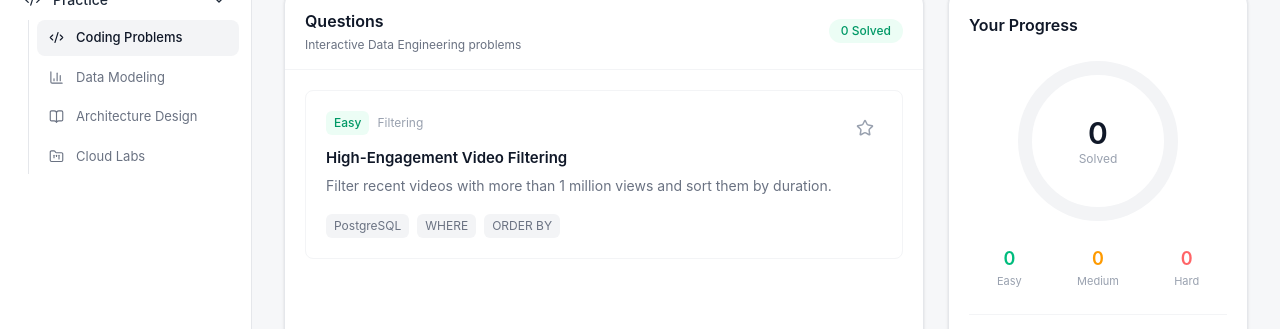
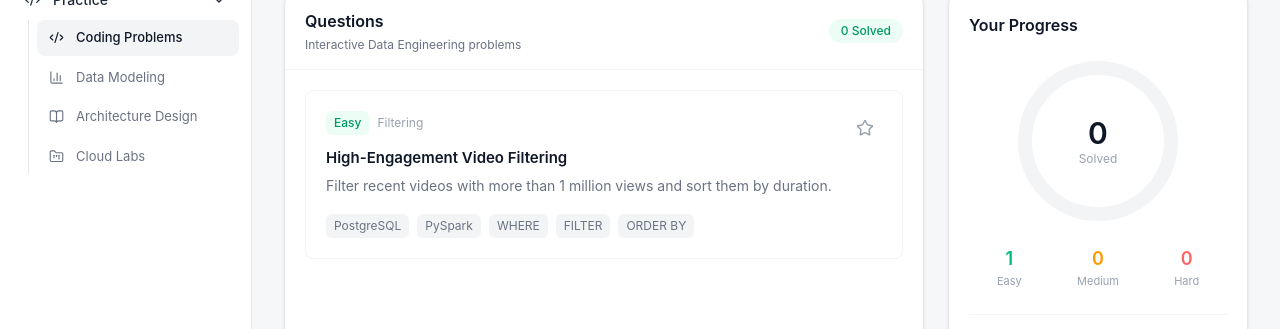
Before and after one commit to eagleanurag/queryvanta, a React (Vite) app: page / in a window 1280 px wide. Shown: the part 285-614 px from the top of the page. Built offline with nearby package versions, Linux system fonts and the light colour scheme.

Commit message:
Add structured question data model

```diff
--- a/src/App.tsx
+++ b/src/App.tsx
@@ -9,6 +9,8 @@ import {
   Star,
   Target,
 } from "lucide-react";
+
+import { questions } from "./data/questions";
 
 const navigation = [
   { label: "Home", icon: Home },
@@ -25,6 +27,28 @@ const practiceItems = [
 ];
 
 function App() {
+  const totalQuestions = questions.length;
+  const solvedQuestions = questions.filter(
+    (question) => question.solved,
+  ).length;
+
+  const easyQuestions = questions.filter(
+    (question) => question.difficulty === "Easy",
+  ).length;
+
+  const mediumQuestions = questions.filter(
+    (question) => question.difficulty === "Medium",
+  ).length;
+
+  const hardQuestions = questions.filter(
+    (question) => question.difficulty === "Hard",
+  ).length;
+
+  const completionPercentage =
+    totalQuestions === 0
+      ? 0
+      : Math.round((solvedQuestions / totalQuestions) * 100);
+
   return (
     <div className="min-h-screen bg-[#f6f7f9] text-[#202124]">
       {/* Sidebar */}
@@ -40,6 +64,7 @@ function App() {
               <div className="text-[15px] font-semibold text-gray-900">
                 QueryVanta
               </div>
+
               <div className="text-[11px] text-gray-400">
                 Data Engineering Practice
               </div>
@@ -114,6 +139,7 @@ function App() {
               <h1 className="text-xl font-semibold text-gray-900">
                 Coding Problems
               </h1>
+
               <p className="mt-0.5 text-xs text-gray-500">
                 Practice SQL, PySpark and Data Engineering
               </p>
@@ -156,6 +182,7 @@ function App() {
                   className="flex min-w-[145px] items-center justify-between rounded-lg border border-gray-200 bg-white px-3 py-2.5 text-sm text-gray-500 hover:bg-gray-50"
                 >
                   {filter}
+
                   <ChevronDown size={15} />
                 </button>
               ))}
@@ -172,111 +199,162 @@ function App() {
                     <h2 className="font-semibold text-gray-900">
                       Questions
                     </h2>
+
                     <p className="mt-1 text-xs text-gray-500">
                       Interactive Data Engineering problems
                     </p>
                   </div>
 
                   <span className="rounded-full bg-emerald-50 px-3 py-1 text-xs font-medium text-emerald-600">
-                    0 Solved
+                    {solvedQuestions} Solved
                   </span>
                 </div>
               </div>
 
-              {/* Temporary question preview */}
-              <div className="p-5">
-                <div className="rounded-lg border border-gray-100 p-5 transition hover:border-gray-200 hover:shadow-sm">
+              {/* Questions */}
+              <div className="space-y-4 p-5">
+                {questions.map((question) => (
+                  <div
+                    key={question.id}
+                    className="rounded-lg border border-gray-100 p-5 transition hover:border-gray-200 hover:shadow-sm"
+                  >
                     <div className="flex items-start justify-between gap-4">
                       <div>
+                        {/* Difficulty + category */}
                         <div className="flex items-center gap-2">
-                        <span className="rounded-md bg-emerald-50 px-2 py-1 text-xs font-medium text-emerald-600">
-                          Easy
+                          <span
+                            className={`rounded-md px-2 py-1 text-xs font-medium ${
+                              question.difficulty === "Easy"
+                                ? "bg-emerald-50 text-emerald-600"
+                                : question.difficulty === "Medium"
+                                  ? "bg-amber-50 text-amber-600"
+                                  : "bg-red-50 text-red-500"
+                            }`}
+                          >
+                            {question.difficulty}
                           </span>
 
                           <span className="text-xs text-gray-400">
-                          Filtering
+                            {question.category}
                           </span>
                         </div>
 
+                        {/* Title */}
                         <h3 className="mt-3 text-[15px] font-semibold text-gray-900">
-                        High-Engagement Video Filtering
+                          {question.title}
                         </h3>
 
+                        {/* Description */}
                         <p className="mt-1 max-w-2xl text-sm leading-6 text-gray-500">
-                        Filter recent videos with more than 1 million views
-                        and sort them by duration.
+                          {question.description}
                         </p>
                       </div>
 
+                      {/* Bookmark */}
                       <button className="rounded-lg p-2 text-gray-400 hover:bg-gray-100 hover:text-gray-700">
                         <Star size={18} />
                       </button>
                     </div>
 
+                    {/* Tags */}
                     <div className="mt-4 flex flex-wrap gap-2">
-                    <span className="rounded-md bg-gray-100 px-2 py-1 text-xs text-gray-500">
-                      PostgreSQL
+                      {question.languages.map((language) => (
+                        <span
+                          key={language}
+                          className="rounded-md bg-gray-100 px-2 py-1 text-xs text-gray-500"
+                        >
+                          {language}
                         </span>
+                      ))}
 
-                    <span className="rounded-md bg-gray-100 px-2 py-1 text-xs text-gray-500">
-                      WHERE
+                      {question.tags.map((tag) => (
+                        <span
+                          key={tag}
+                          className="rounded-md bg-gray-100 px-2 py-1 text-xs text-gray-500"
+                        >
+                          {tag}
                         </span>
-
-                    <span className="rounded-md bg-gray-100 px-2 py-1 text-xs text-gray-500">
-                      ORDER BY
-                    </span>
+                      ))}
                     </div>
                   </div>
+                ))}
               </div>
             </section>
 
             {/* Progress */}
             <aside className="rounded-xl border border-gray-200 bg-white p-5 shadow-sm">
-              <h2 className="font-semibold text-gray-900">Your Progress</h2>
+              <h2 className="font-semibold text-gray-900">
+                Your Progress
+              </h2>
 
+              {/* Progress circle */}
               <div className="mt-6 flex items-center justify-center">
                 <div className="flex h-40 w-40 items-center justify-center rounded-full border-[14px] border-gray-100">
                   <div className="text-center">
                     <div className="text-3xl font-semibold text-gray-900">
-                      0
+                      {solvedQuestions}
                     </div>
-                    <div className="text-xs text-gray-400">Solved</div>
+
+                    <div className="text-xs text-gray-400">
+                      Solved
+                    </div>
                   </div>
                 </div>
               </div>
 
+              {/* Difficulty counts */}
               <div className="mt-6 grid grid-cols-3 gap-2 text-center">
                 <div>
                   <div className="text-lg font-semibold text-emerald-500">
-                    0
+                    {easyQuestions}
                   </div>
-                  <div className="text-[11px] text-gray-400">Easy</div>
+
+                  <div className="text-[11px] text-gray-400">
+                    Easy
+                  </div>
                 </div>
 
                 <div>
                   <div className="text-lg font-semibold text-amber-500">
-                    0
+                    {mediumQuestions}
                   </div>
-                  <div className="text-[11px] text-gray-400">Medium</div>
+
+                  <div className="text-[11px] text-gray-400">
+                    Medium
+                  </div>
                 </div>
 
                 <div>
                   <div className="text-lg font-semibold text-red-400">
-                    0
+                    {hardQuestions}
                   </div>
-                  <div className="text-[11px] text-gray-400">Hard</div>
+
+                  <div className="text-[11px] text-gray-400">
+                    Hard
+                  </div>
                 </div>
               </div>
 
+              {/* Statistics */}
               <div className="mt-6 border-t border-gray-100 pt-5">
                 <div className="flex items-center justify-between text-sm">
-                  <span className="text-gray-500">Total Questions</span>
-                  <span className="font-medium text-gray-900">1</span>
+                  <span className="text-gray-500">
+                    Total Questions
+                  </span>
+
+                  <span className="font-medium text-gray-900">
+                    {totalQuestions}
+                  </span>
                 </div>
 
                 <div className="mt-3 flex items-center justify-between text-sm">
-                  <span className="text-gray-500">Completed</span>
-                  <span className="font-medium text-gray-900">0%</span>
+                  <span className="text-gray-500">
+                    Completed
+                  </span>
+
+                  <span className="font-medium text-gray-900">
+                    {completionPercentage}%
+                  </span>
                 </div>
               </div>
             </aside>
--- /dev/null
+++ b/src/data/questions.ts
@@ -0,0 +1,28 @@
+export type Difficulty = "Easy" | "Medium" | "Hard";
+
+export type Question = {
+  id: string;
+  title: string;
+  description: string;
+  difficulty: Difficulty;
+  category: string;
+  languages: string[];
+  tags: string[];
+  companies: string[];
+  solved: boolean;
+};
+
+export const questions: Question[] = [
+  {
+    id: "high-engagement-video-filtering",
+    title: "High-Engagement Video Filtering",
+    description:
+      "Filter recent videos with more than 1 million views and sort them by duration.",
+    difficulty: "Easy",
+    category: "Filtering",
+    languages: ["PostgreSQL", "PySpark"],
+    tags: ["WHERE", "FILTER", "ORDER BY"],
+    companies: ["Netflix"],
+    solved: false,
+  },
+];
```
Lines whose indentation alone changed are shown as unchanged.
